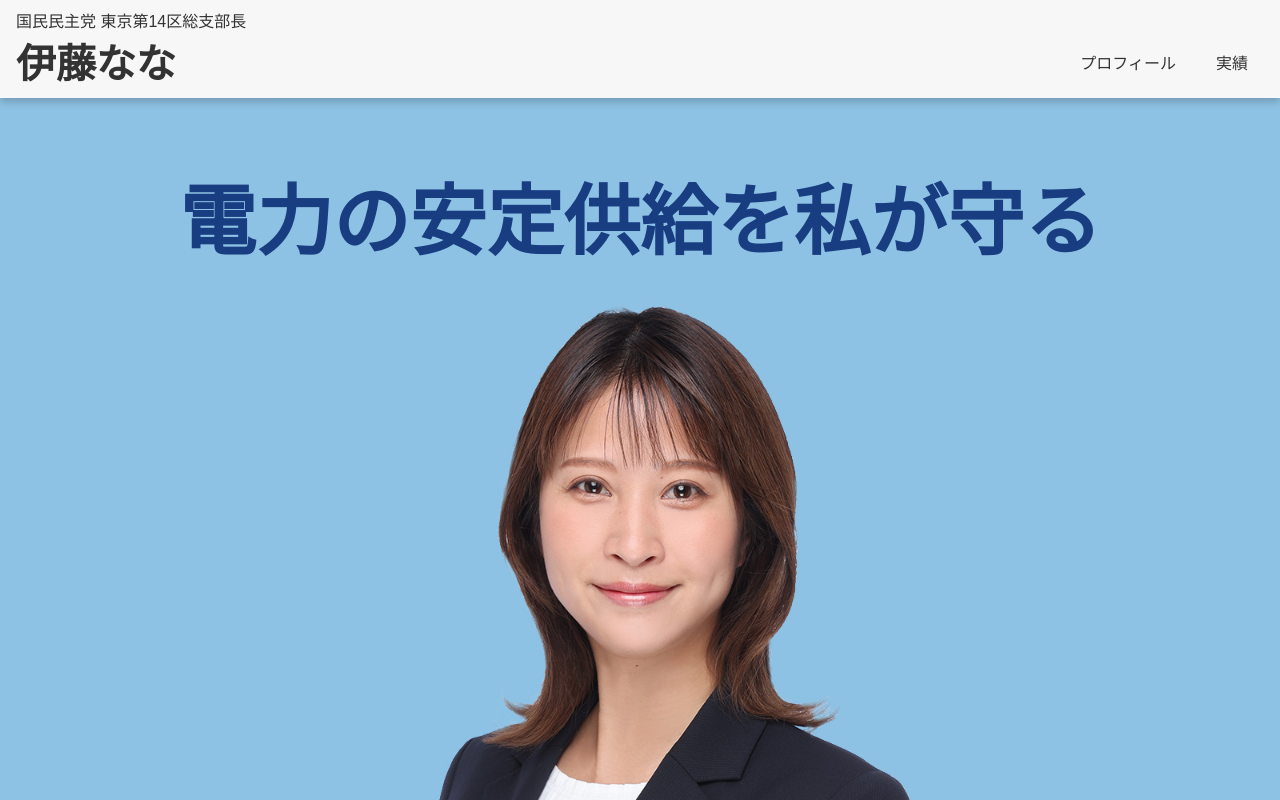
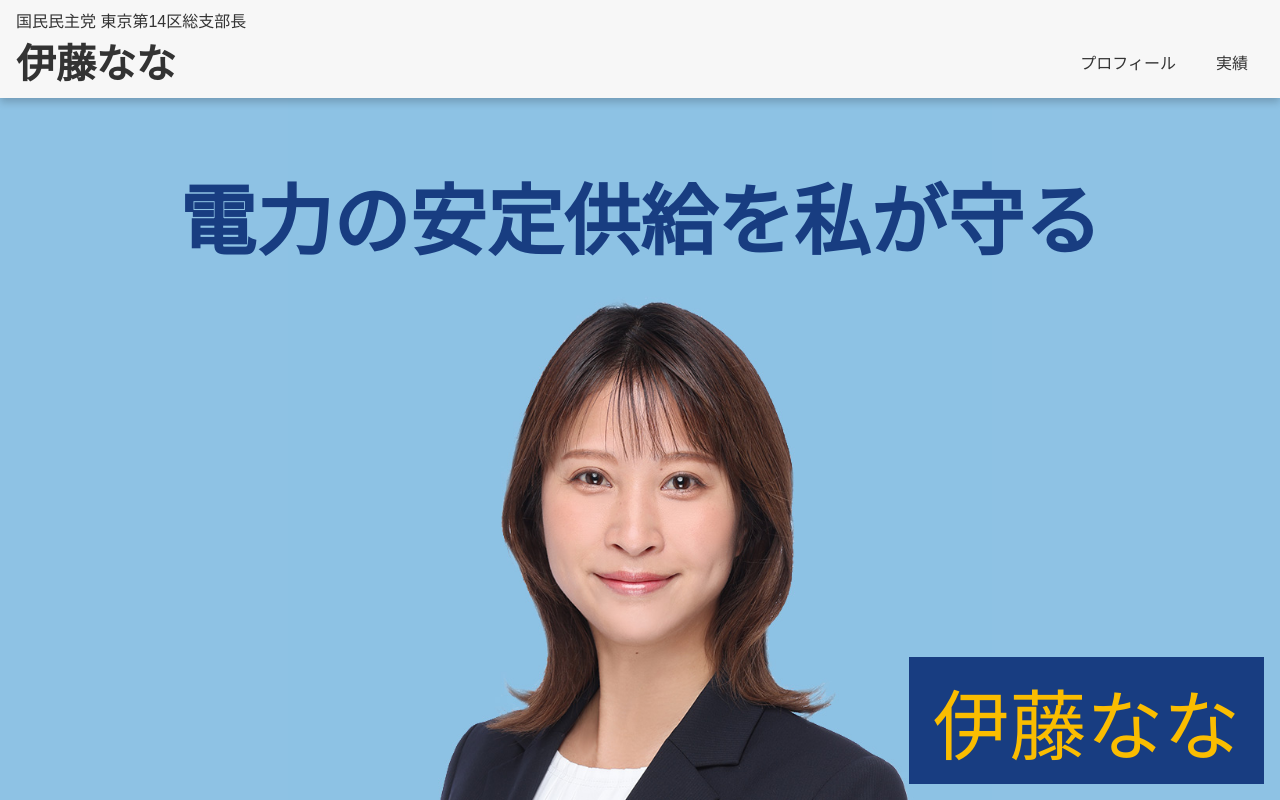
Before and after one commit to nanaito/itonana.com, a Next.js app: page / in a window 1280 px wide. Built offline with nearby package versions, Linux system fonts and the light colour scheme; a web font is replaced by a local one.

Commit message:
Add name

```diff
--- a/app/page.tsx
+++ b/app/page.tsx
@@ -23,7 +23,7 @@ const RootPage: NextPage = () => {
           style={{
             display: "block",
             height: "auto",
-            maxHeight: "90vh",
+            maxHeight: "calc(100dvh - 6rem)",
             maxWidth: "64rem",
             objectFit: "fill",
             width: "auto",
@@ -48,11 +48,24 @@ const RootPage: NextPage = () => {
               fontSize: "max(6dvw, 7dvh)",
               fontWeight: "bolder",
               textShadow:
-                "2px 2px 0 #f7f7f7,2px -2px 0 #f7f7f7,-2px 2px 0 #f7f7f7,-2px -2px 0 #f7f7f7;",
+                "2px 2px 0 rgb(250, 189, 0),2px -2px 0 rgb(250, 189, 0),-2px 2px 0 rgb(250, 189, 0),-2px -2px 0 rgb(250, 189, 0);",
             }}
           >
             電力の安定供給を私が守る
           </p>
+        </div>
+        <div
+          style={{
+            background: "#183D81",
+            bottom: "1rem",
+            color: "rgb(250, 189, 0)",
+            fontSize: "max(4rem, 6dvw)",
+            padding: ".5rem 1.5rem",
+            position: "absolute",
+            right: "1rem",
+          }}
+        >
+          伊藤なな
         </div>
       </section>
       <div
```
